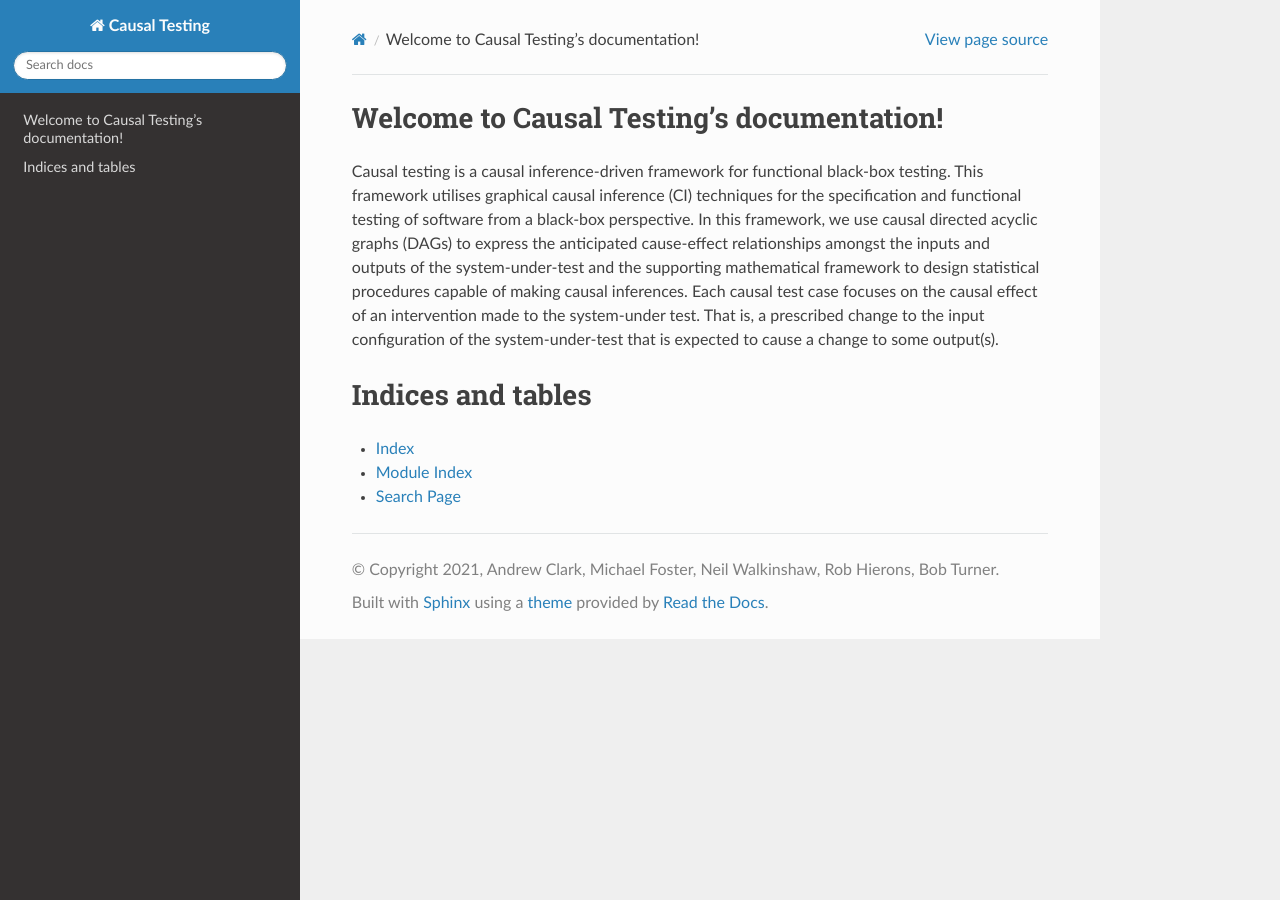
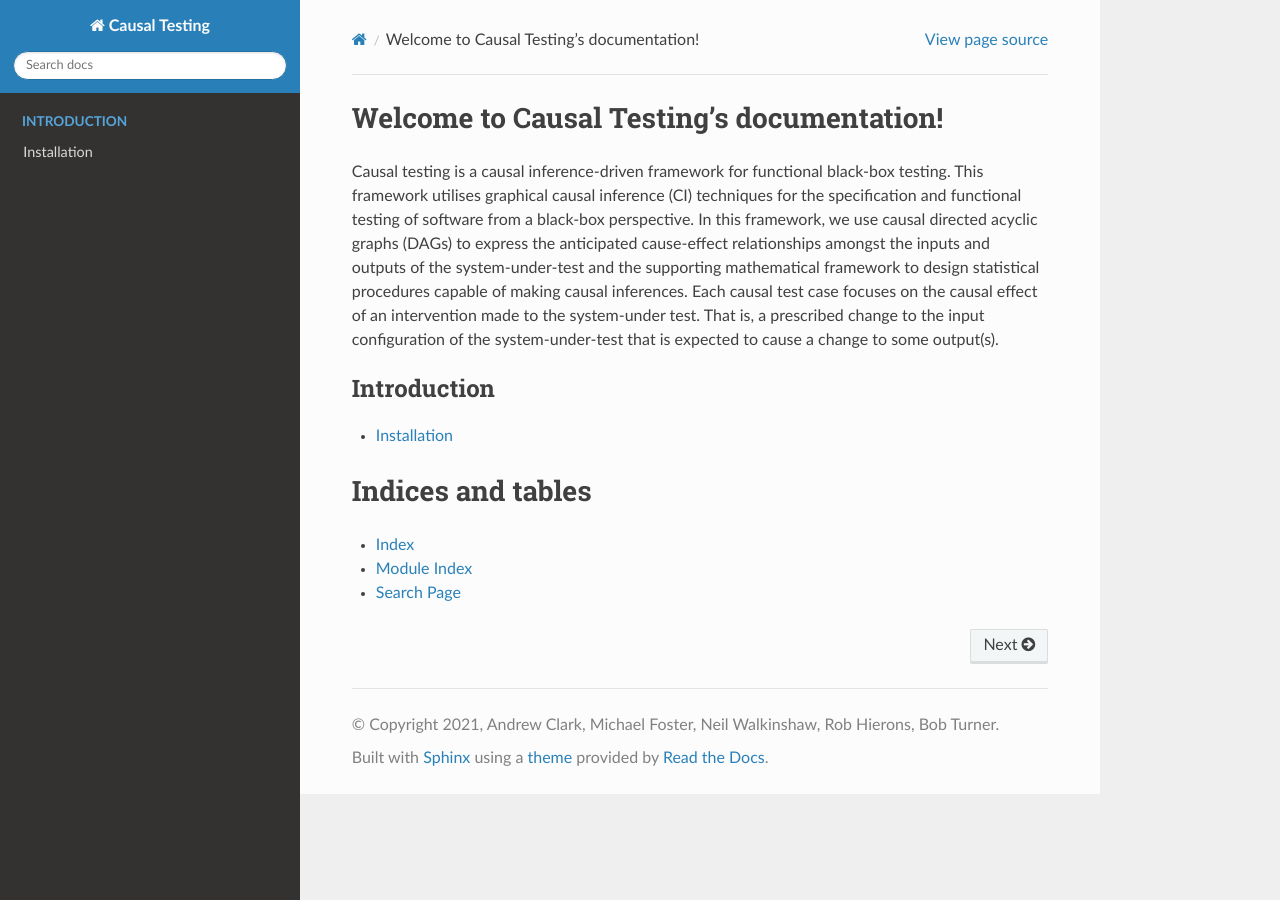
Before and after one commit to CITCOM-project/CausalTestingFramework, a Sphinx documentation site: the page built from docs/source/index.rst, in a window 1280 px wide. Built offline with Sphinx 7.4.7 and the Read the Docs theme 2.0.0, drawn with Linux system fonts in a browser that asks for light colours; pages that are not in the unit, such as notebooks, are missing from menus.

Commit message:
Add installation.rst instructions

```diff
--- a/docs/source/conf.py
+++ b/docs/source/conf.py
@@ -30,7 +30,8 @@ author = 'Andrew Clark, Michael Foster, Neil Walkinshaw, Rob Hierons, Bob Turner
 # extensions coming with Sphinx (named 'sphinx.ext.*') or your custom
 # ones.
 extensions = [
-    'autoapi.extension'
+    'autoapi.extension',
+    'sphinx.ext.autosectionlabel'
 ]
 
 # Add any paths that contain templates here, relative to this directory.
@@ -40,7 +41,6 @@ templates_path = ['_templates']
 # directories to ignore when looking for source files.
 # This pattern also affects html_static_path and html_extra_path.
 exclude_patterns = []
-
 
 # -- Options for HTML output -------------------------------------------------
 
--- a/docs/source/index.rst
+++ b/docs/source/index.rst
@@ -7,6 +7,12 @@ Welcome to Causal Testing's documentation!
 ==========================================
 
 Causal testing is a causal inference-driven framework for functional black-box testing. This framework utilises graphical causal inference (CI) techniques for the specification and functional testing of software from a black-box perspective. In this framework, we use causal directed acyclic graphs (DAGs) to express the anticipated cause-effect relationships amongst the inputs and outputs of the system-under-test and the supporting mathematical framework to design statistical procedures capable of making causal inferences. Each causal test case focuses on the causal effect of an intervention made to the system-under test. That is, a prescribed change to the input configuration of the system-under-test that is expected to cause a change to some output(s).
+
+.. toctree::
+   :maxdepth: 1
+   :caption: Introduction
+
+   installation
 
 .. toctree::
    :maxdepth: 2
```
Also changed, not shown: docs/source/installation.rst (added, +25 -0 lines), 1 other file.
